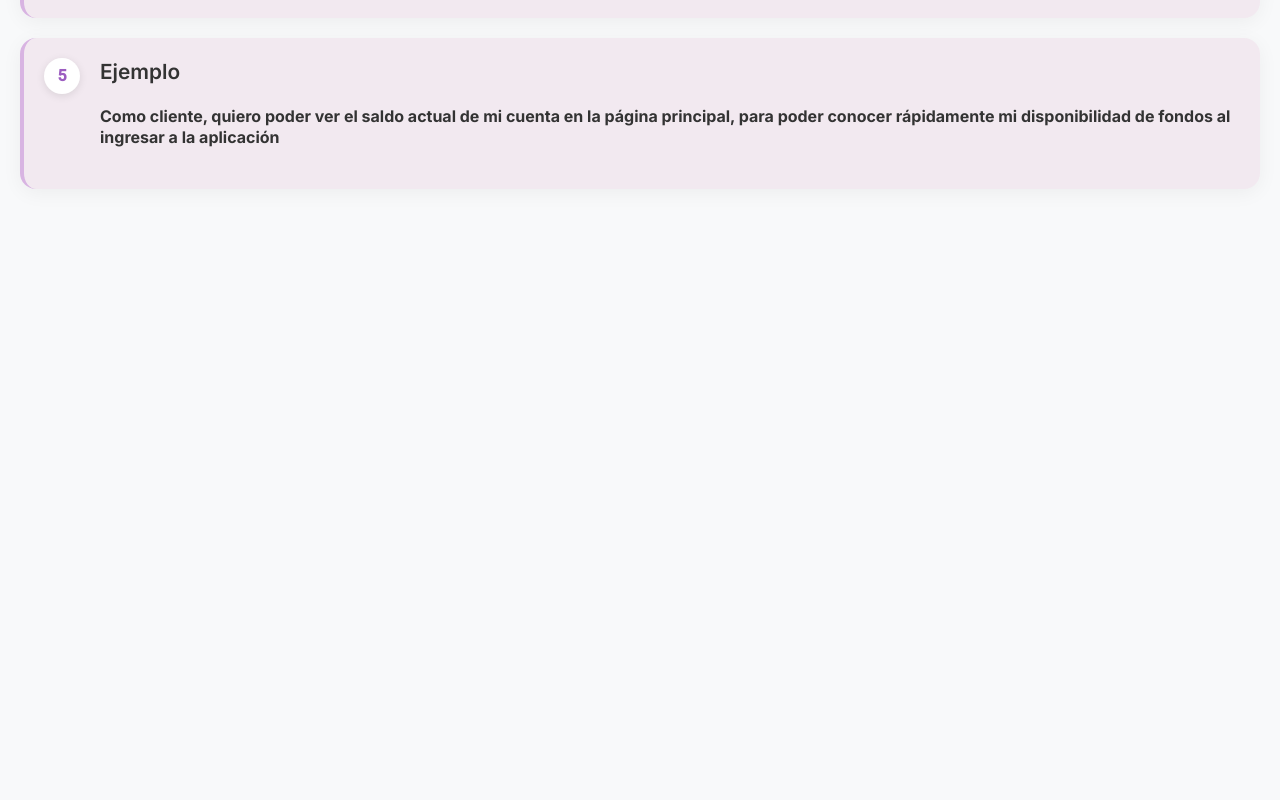
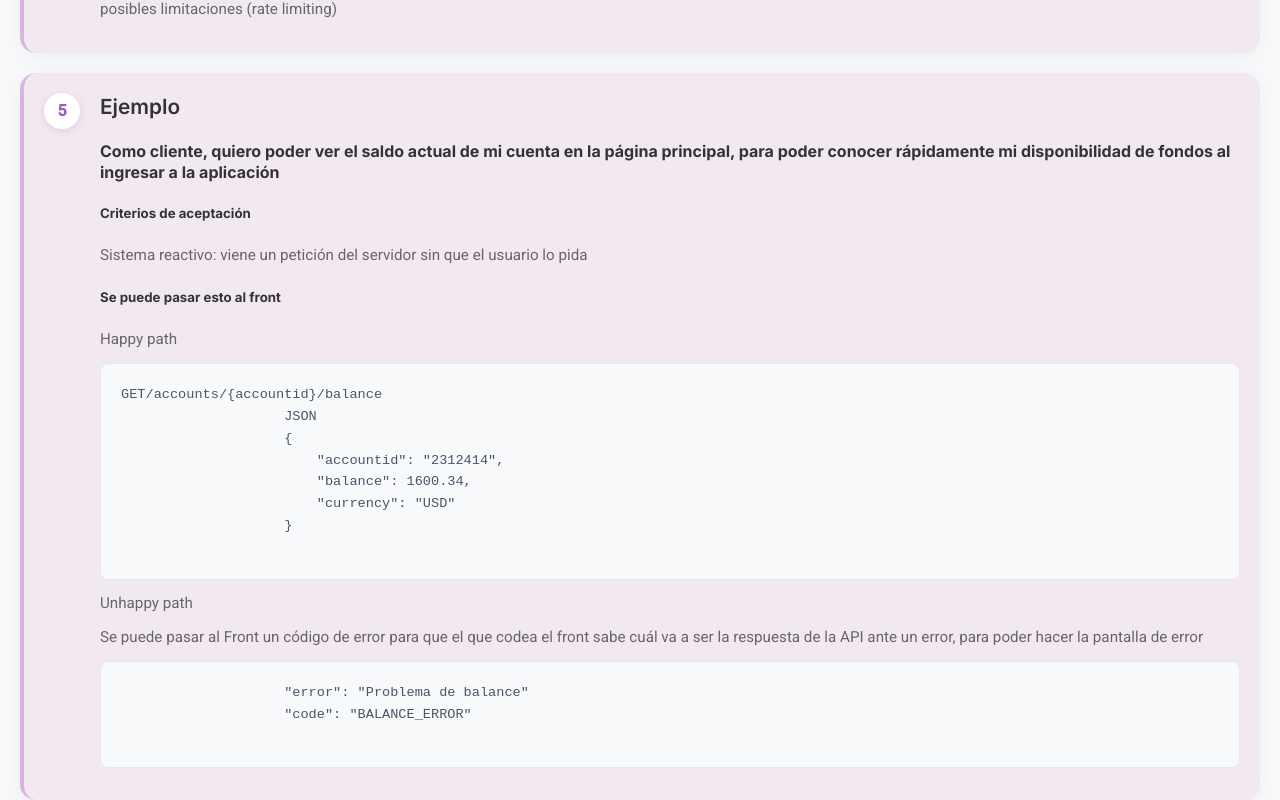
Before and after one commit to JHProyectos/angular_app_2, an Angular app: page /clases-api in a window 1280 px wide. Shown: the part 1044-1844 px from the top of the page. Before the commit the page ends 1233 px from the top, so only its background shows below. Built offline with nearby package versions, Linux system fonts and the light colour scheme.

Commit message:
clases 16-05

```diff
--- a/src/app/clases-api/clases-api.component.html
+++ b/src/app/clases-api/clases-api.component.html
@@ -18,6 +18,7 @@
             <div class="step-content">
                 <h2>Historias de Usuario</h2>
                 <p>Super importante primero definir las Historias de Usuario antes de arrancar</p>
+                 <p>Es importante escribir las historias de usuario para que sólo hagan referencia a un Verbo HTTP</p>
             </div>
 
         </div>
@@ -61,12 +62,31 @@
                 <h4>
                     Como cliente, quiero poder ver el saldo actual de mi cuenta en la página principal, para poder conocer rápidamente mi disponibilidad de fondos al ingresar a la aplicación
                 </h4>
-                <p></p>
+                <h5>Criterios de aceptación</h5>
+                <p>Sistema reactivo: viene un petición del servidor sin que el usuario lo pida</p>
+
+                <h5>Se puede pasar esto al front</h5>
+
+                <p>Happy path</p>
+
+                <pre><code>GET/accounts/{{ '{' }}accountid{{ '}' }}/balance
+                    JSON
+                    {{ '{' }}
+                        "accountid": "2312414",
+                        "balance": 1600.34,
+                        "currency": "USD"
+                    {{ '}' }}
+                </code></pre>
+                <p>Unhappy path</p>
+                <p>Se puede pasar al Front un código de error para que el que codea el front sabe cuál va a ser la respuesta de la API ante un error, para poder hacer la pantalla de error</p>
+                <code><pre>
+                    "error": "Problema de balance"
+                    "code": "BALANCE_ERROR"
+                </pre></code>
+
+
 
             </div>
 
         </div>
     </div>
-
-
-</div>
```
